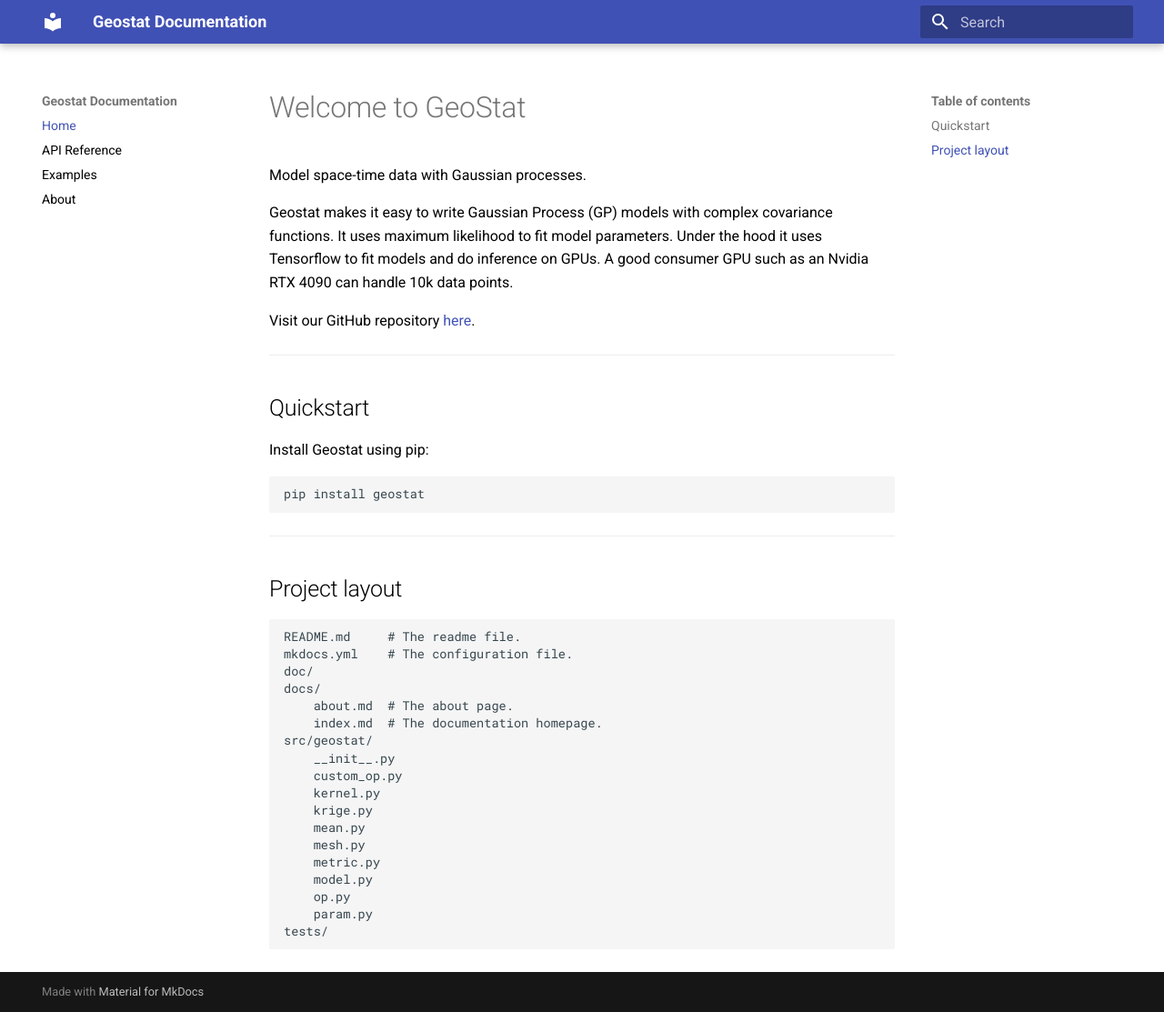
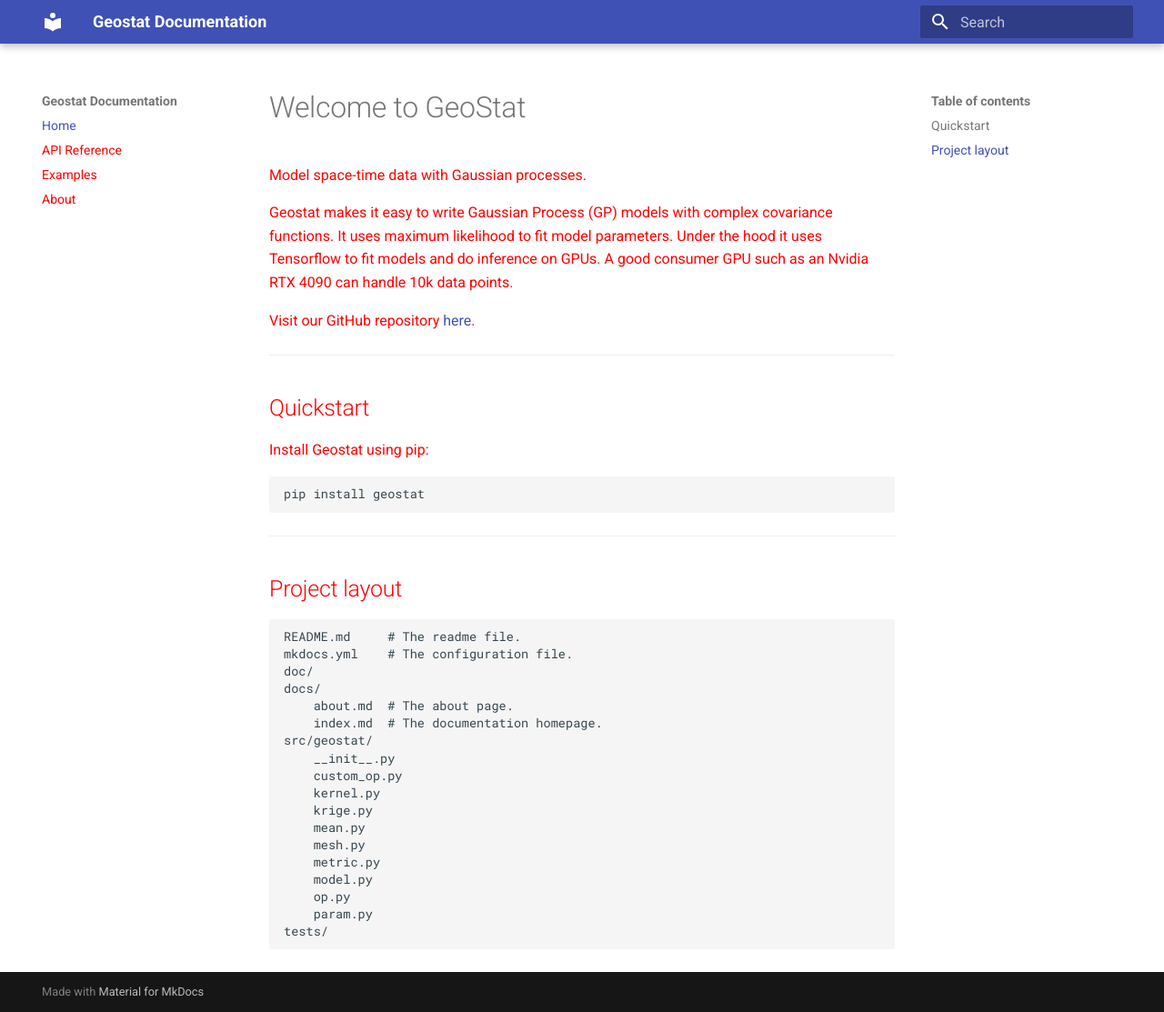
Before and after one commit to hypergradient/geostat, an MkDocs documentation site: the page built from docs/index.md, in a window 1280 px wide and 1113 px high. Shown: the whole window at 91% size. Built offline with MkDocs 1.6.1 and Material for MkDocs 9.7.7, drawn with Linux system fonts in a browser that asks for light colours.

Commit message:
Changing the color

```diff
--- a/docs/style.css
+++ b/docs/style.css
@@ -1,3 +1,3 @@
 body {
-    color: black;
+    color: red;
 }
```
